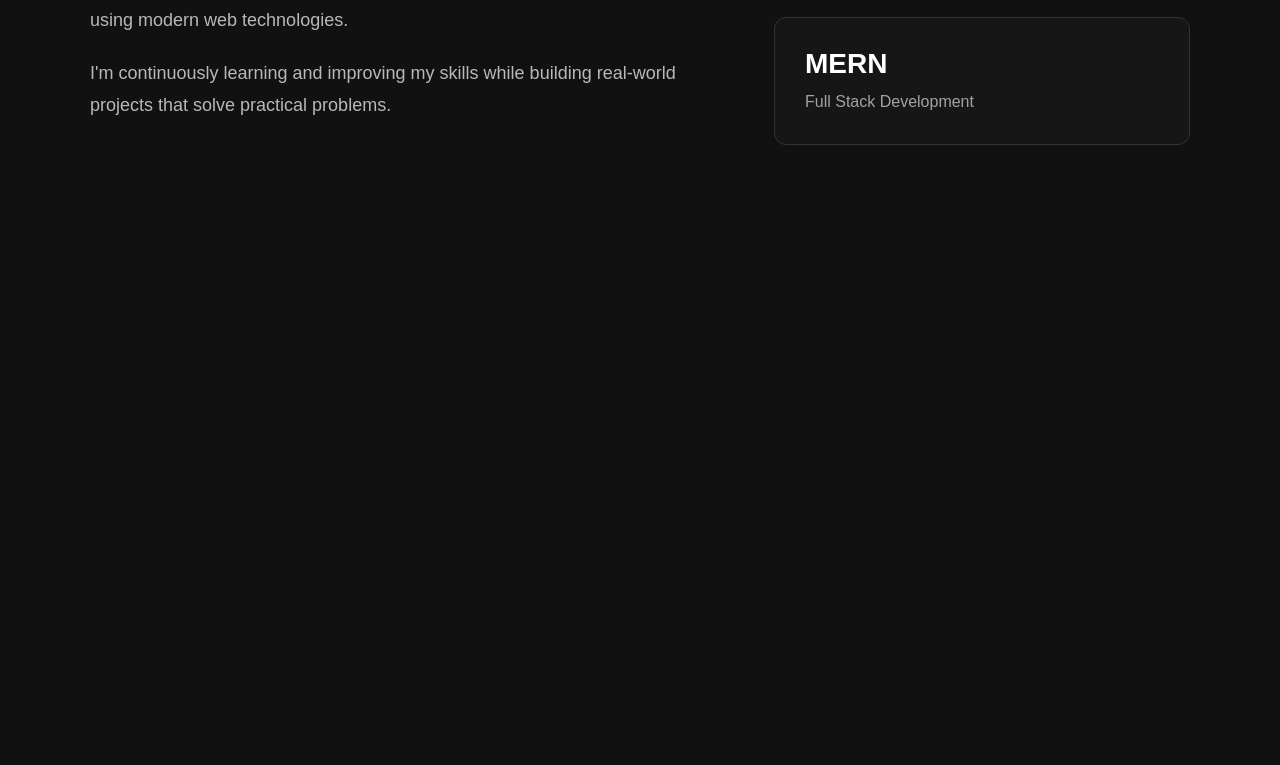
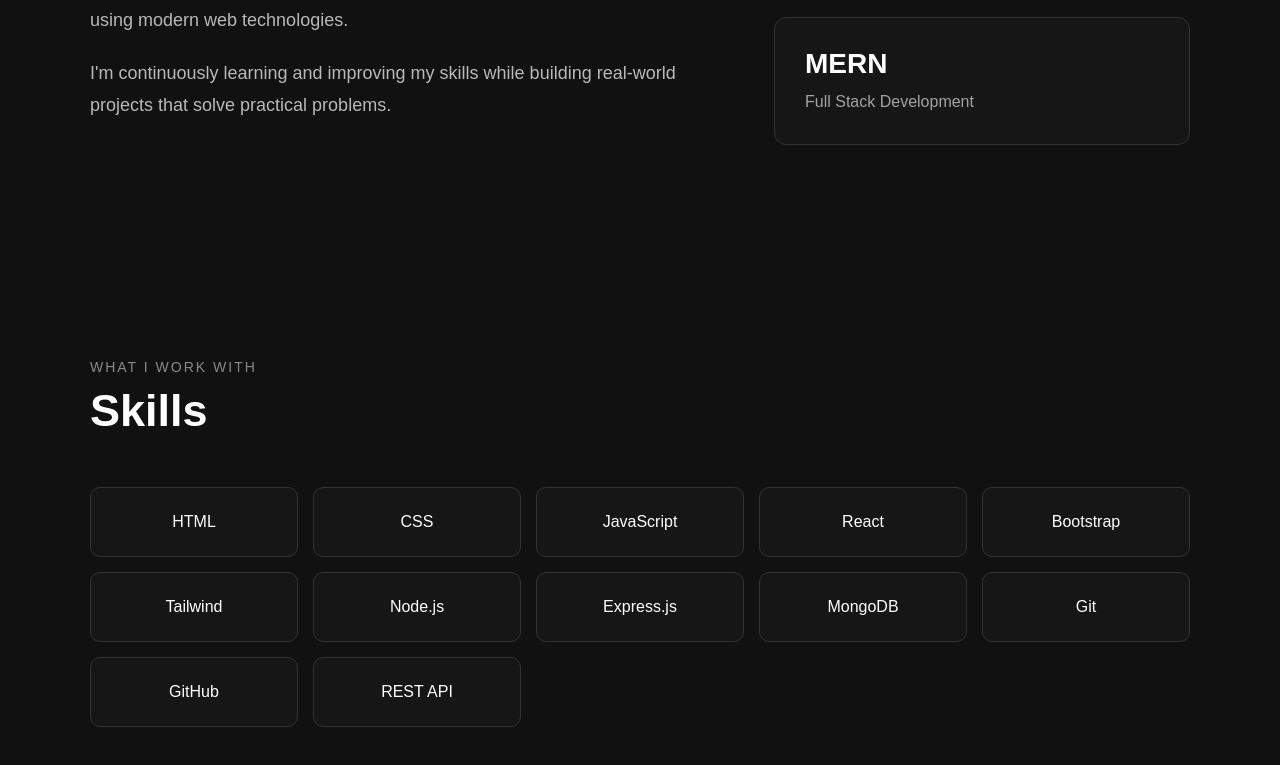
Before and after one commit to manumohan5665-prog/manu-portfolio, a React (Vite) app: page / in a window 1280 px wide. Shown: the part 1173-1938 px from the top of the page. Before the commit the page ends 1418 px from the top, so only its background shows below. Built offline with nearby package versions, Linux system fonts and the light colour scheme.

Commit message:
added skills section

```diff
--- a/src/App.css
+++ b/src/App.css
@@ -190,6 +190,29 @@ body {
   line-height: 1.5;
 }
 
+/* Skills */
+
+.skills-grid {
+  display: grid;
+  grid-template-columns: repeat(5, 1fr);
+  gap: 15px;
+}
+
+.skill-card {
+  border: 1px solid #333;
+  background: #161616;
+  padding: 25px 15px;
+  border-radius: 10px;
+  text-align: center;
+  font-size: 16px;
+  transition: 0.3s;
+}
+
+.skill-card:hover {
+  transform: translateY(-5px);
+  border-color: #666;
+}
+
 /* Mobile Menu Button */
 
 .menu-button {
@@ -291,4 +314,10 @@ body {
     gap: 40px;
   }
 
+  /* Skills */
+
+  .skills-grid {
+  grid-template-columns: repeat(2, 1fr);
 }
+
+}
--- a/src/App.jsx
+++ b/src/App.jsx
@@ -1,6 +1,7 @@
 import Navbar from "./components/Navbar"
 import Hero from "./components/Hero"
 import About from "./components/About"
+import Skills from "./components/Skills"
 import "./App.css"
 
 function App() {
@@ -11,6 +12,8 @@ function App() {
       <Hero />
 
       <About />
+
+       <Skills />
     </>
   )
 }
--- /dev/null
+++ b/src/components/Skills.jsx
@@ -0,0 +1,46 @@
+function Skills() {
+    const skills = [
+        "HTML",
+        "CSS",
+        "JavaScript",
+        "React",
+        "Bootstrap",
+        "Tailwind",
+        "Node.js",
+        "Express.js",
+        "MongoDB",
+        "Git",
+        "GitHub",
+        "REST API"
+    ]
+
+    return (
+        <section className="skills section" id="skills">
+
+            <div className="section-container">
+
+                <p className="section-label">
+                    What I Work With
+                </p>
+
+                <h2 className="section-title">
+                    Skills
+                </h2>
+
+                <div className="skills-grid">
+
+                    {skills.map((skill) => (
+                        <div className="skill-card" key={skill}>
+                            {skill}
+                        </div>
+                    ))}
+
+                </div>
+
+            </div>
+
+        </section>
+    )
+}
+
+export default Skills
```
